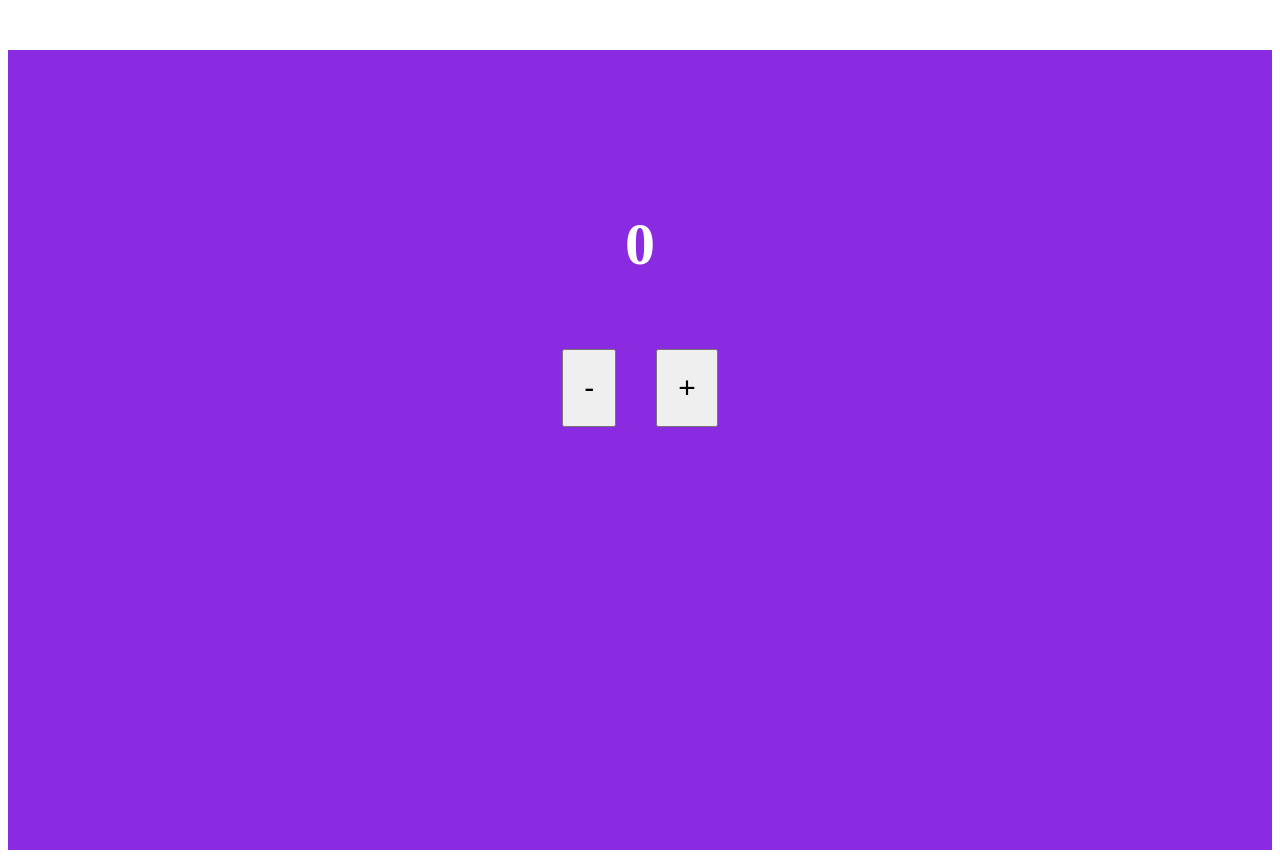
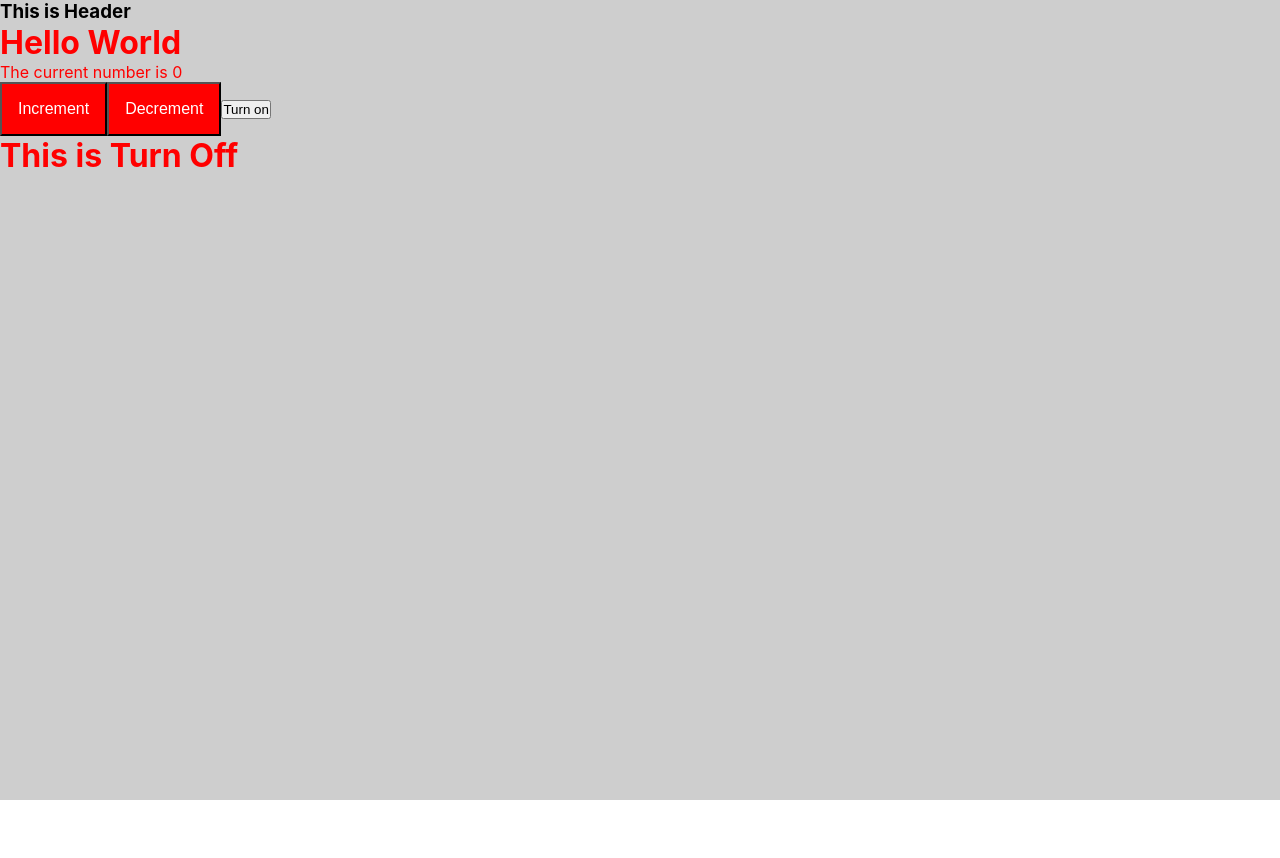
Before and after one commit to KhanhChiTran/react-basic, a React (Create React App) app: page / in a window 1280 px wide. After the commit the page ends 800 px from the top, so only its background shows below. Built offline with nearby package versions, Linux system fonts and the light colour scheme.

Commit message:
props, state, rendering conditional

```diff
--- a/src/App.css
+++ b/src/App.css
@@ -1,5 +1,5 @@
 .App {
-  background: blueviolet;
+  background: #cecece;
   min-height: 100vh;
 }
 .display-number {
--- a/src/App.js
+++ b/src/App.js
@@ -1,30 +1,16 @@
-import { useState } from "react";
+import React, { useState } from "react";
 
+import Welcome from "./Components/Welcome/index";
+
+import { Header } from "./Components/Header";
 import "./App.css";
 
 function App() {
-  const [number, setNumber] = useState(0);
-
-  const decrement = () => {
-    if (number === 0) return;
-
-    setNumber(number - 1);
-  };
-  const increment = () => {
-    setNumber(number + 1);
-  };
-
+  console.log("rerender APp component");
   return (
     <div className='App'>
-      <h2 className='display-number'> {number} </h2>
-      <div className='button-control'>
-        <button className='btn' onClick={decrement}>
-          -
-        </button>
-        <button className='btn' onClick={increment}>
-          +
-        </button>
-      </div>
+      <Header />
+      <Welcome name='Teddy' age={8} grade={2} />
     </div>
   );
 }
--- /dev/null
+++ b/src/Components/Header/index.js
@@ -0,0 +1,12 @@
+import React from "react";
+
+const Header = () => {
+  console.log("Header is rendering ...");
+  return (
+    <div className='header'>
+      <h3>This is Header</h3>
+    </div>
+  );
+};
+
+export { Header };
--- /dev/null
+++ b/src/Components/Welcome/index.js
@@ -0,0 +1,55 @@
+import React, { useState } from "react";
+import "./welcome.css";
+
+import { Header } from "../Header";
+
+function Welcome(props) {
+  // This is props
+  const { name, age, grade } = props;
+  //This is state :
+
+  const [number, setNumber] = useState(0);
+  const [toggle, setToggle] = useState(false);
+
+  console.log(number);
+  const increment = () => {
+    setNumber(number + 4);
+  };
+  const decrement = () => {
+    setNumber(number - 1);
+  };
+  console.log("Welcome Component is rendering ....");
+  const Turnon = () => (
+    <div>
+      <h1>This is Turn On</h1>
+    </div>
+  );
+  const TurnOff = () => (
+    <div>
+      <h1>This is Turn Off</h1>
+    </div>
+  );
+  return (
+    <div className='welcome'>
+      <h1>Hello World</h1>
+      {/* <p>I am {name}</p> */}
+
+      <p>The current number is {number} </p>
+      <button className='btn-welcome' onClick={increment}>
+        {" "}
+        Increment{" "}
+      </button>
+      <button className='btn-welcome' onClick={decrement}>
+        Decrement
+      </button>
+      <button onClick={() => setToggle(!toggle)}>Turn on</button>
+      {/* Conditional Rendering */}
+      {/* {toggle && <h1> Turn on </h1>} */}
+      {toggle ? <Turnon /> : <TurnOff />}
+
+      <p></p>
+    </div>
+  );
+}
+
+export default Welcome;
--- /dev/null
+++ b/src/Components/Welcome/welcome.css
@@ -0,0 +1,11 @@
+.welcome {
+  color: red;
+}
+
+.btn-welcome {
+  padding: 1rem;
+  background: red;
+  color: white;
+  font-size: 1rem;
+  cursor: pointer;
+}
--- a/src/index.css
+++ b/src/index.css
@@ -1,3 +1,8 @@
+* {
+  margin: 0;
+  padding: 0;
+  box-sizing: border-box;
+}
 body {
   margin: 0;
   font-family: -apple-system, BlinkMacSystemFont, "Segoe UI", "Roboto", "Oxygen",
@@ -17,3 +22,6 @@ code {
   padding: 1rem;
   box-shadow: 0px 7px 9px 0px #cecece;
 }
+body {
+  margin: 0;
+}
--- a/src/index.js
+++ b/src/index.js
@@ -2,11 +2,12 @@ import React from "react";
 
 import ReactDOM from "react-dom";
 import App from "./App";
+import "./index.css";
 
 const element = <h1>Hello, world!</h1>;
 
 ReactDOM.render(
-    <App />,
+  <App />,
 
   document.getElementById("root")
 );
```
